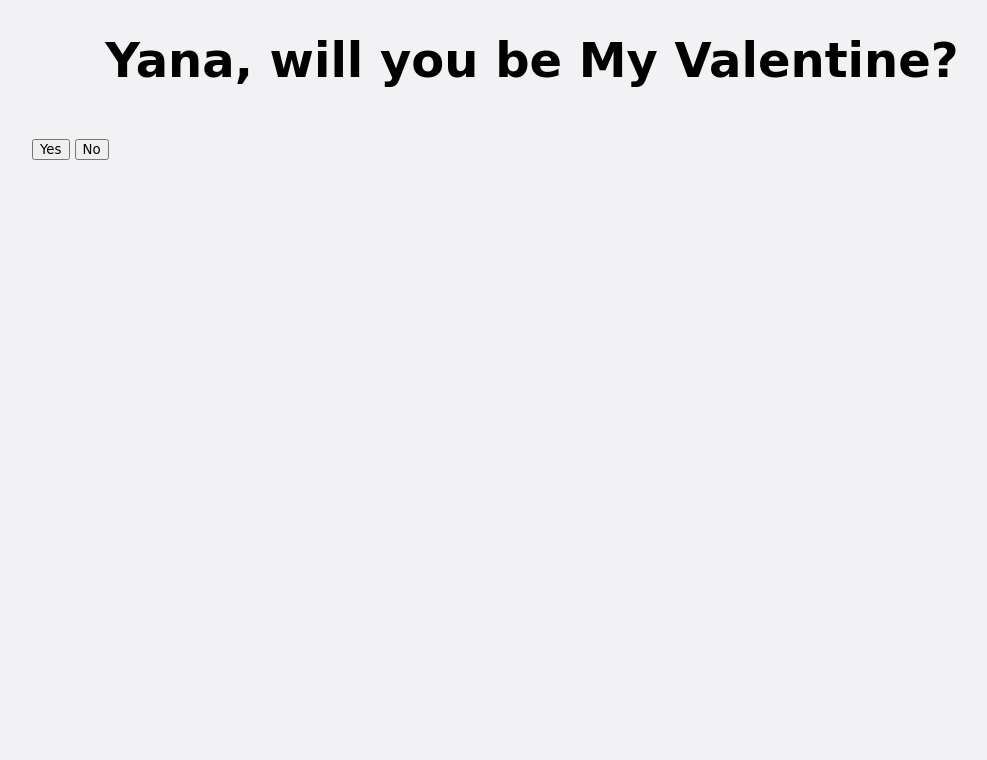
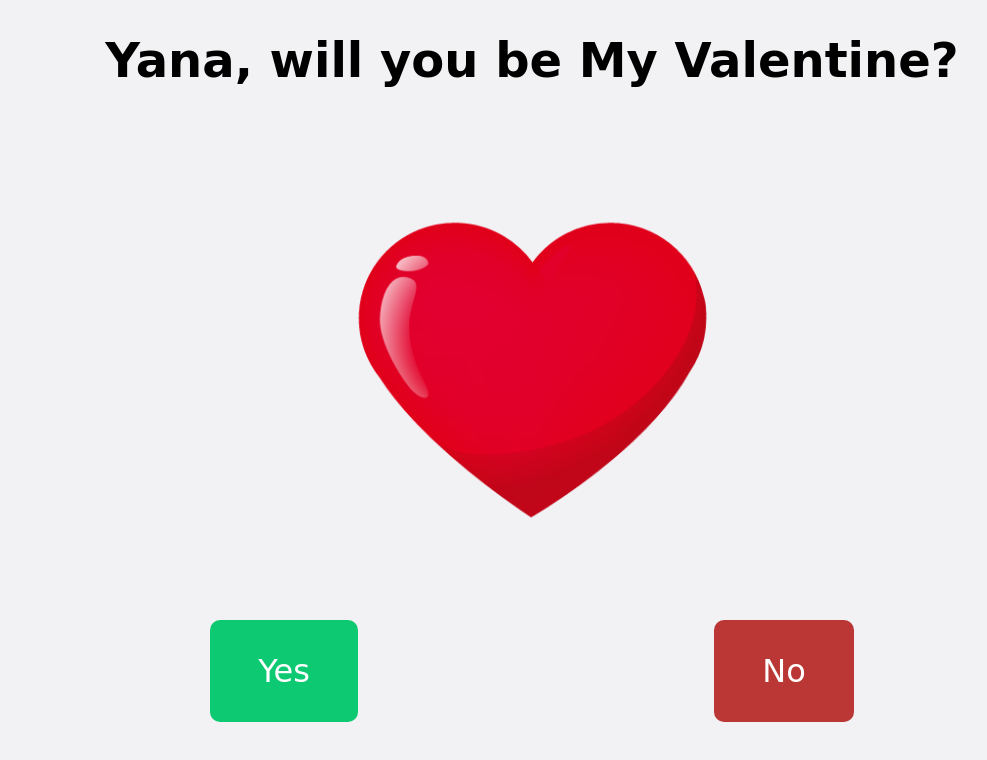
Before and after one commit to vachagunn/valentine, a plain HTML site: page index.html in a window 1280 px wide. Shown: the whole page, without its empty margins (108-1095 px from the left). Drawn offline with Linux system fonts and the light colour scheme; a web font is replaced by a local one.

Commit message:
стилизация кнопок + скрипт

```diff
--- a/index.html
+++ b/index.html
@@ -13,12 +13,13 @@
     <div class="container">
         <h1>Yana, will you be My Valentine?</h1>
         <div class="images">
-            <img src="" alt="">
+            <img src="./images/heart.png" alt="heart">
         </div>
         <div class="buttons">
             <button class="yes">Yes</button>
-            <button class="yes">No</button>
+            <button class="no">No</button>
         </div>
     </div>
+    <script src="./script.js"></script>
 </body>
 </html>
--- /dev/null
+++ b/script.js
@@ -0,0 +1,9 @@
+const yesBtn = document.querySelector('.yes');
+const noBtn = document.querySelector('.no');
+
+const doYes = () => {}
+
+const doNo = () =>  noBtn.remove();
+
+yesBtn.addEventListener('click', doYes);
+noBtn.addEventListener('click', doNo);
--- a/style.css
+++ b/style.css
@@ -15,3 +15,38 @@ h1 {
     text-align: center;
     font-size: 3rem;
 }
+
+img {
+    width: 100%;
+    max-width: 500px;
+    display: block;
+    margin: 0 auto;
+}
+
+.buttons {
+    display: flex;
+    justify-content: space-around;
+    font-size: 32px;
+}
+
+button {
+    padding: 1em 1.5em;
+    font-size: 1em;
+    background: #bb3735;
+    color: #fff;
+    border: none;
+    border-radius: 10px;
+    cursor: pointer;
+}
+
+button:hover {
+    background: #a02c2a;
+}
+
+.yes {
+    background: #0dc972;
+}
+
+.yes:hover {
+    background: #099855;
+}
```
Also changed, not shown: images/heart.png (added).
